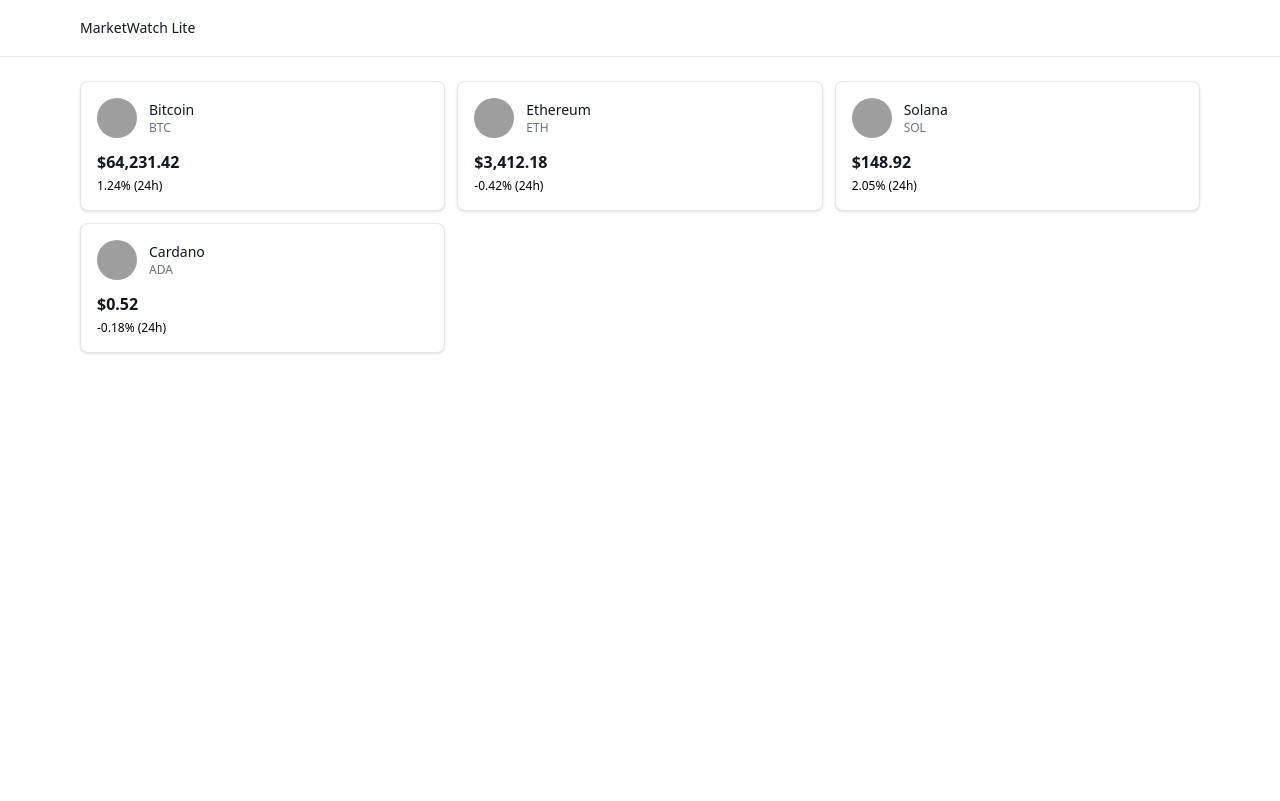
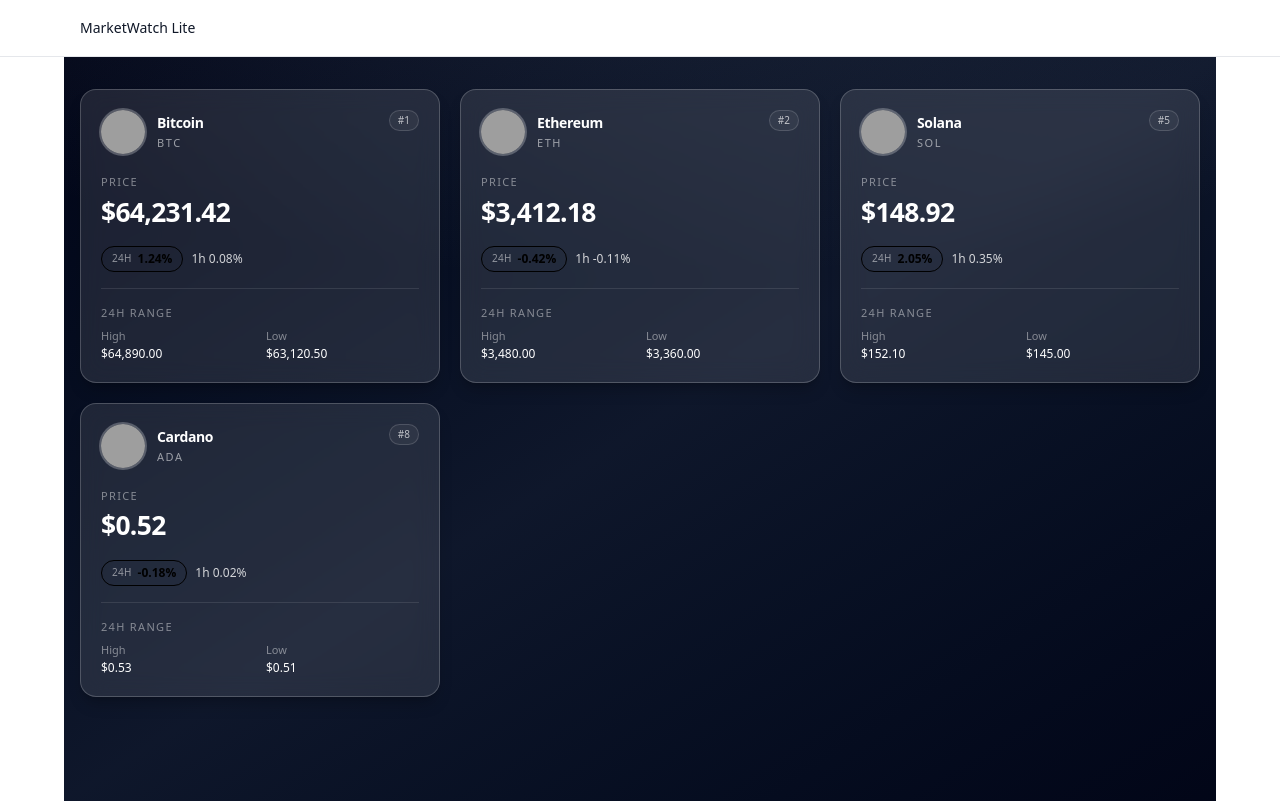
Before and after one commit to arivas-dev/marketwatch-lite, an Angular app: page / in a window 1280 px wide. Built offline with nearby package versions, Linux system fonts and the light colour scheme; grey boxes are pictures that could not be loaded.

Commit message:
style: enhance AssetCard component with improved layout and styling, update dashboard for better visual hierarchy

```diff
--- a/src/app/features/dashboard/dashboard.component.html
+++ b/src/app/features/dashboard/dashboard.component.html
@@ -1,9 +1,15 @@
-<main class="mx-auto w-full max-w-6xl min-h-[calc(100dvh-3.5rem)] px-4 py-6">
+<main
+  class="relative mx-auto w-full max-w-6xl min-h-[calc(100dvh-3.5rem)] bg-gradient-to-br from-slate-950 via-slate-900 to-slate-950 px-4 py-8"
+>
+  <div
+    class="pointer-events-none absolute inset-0 mx-auto max-w-6xl bg-[radial-gradient(ellipse_80%_50%_at_50%_-20%,rgba(148,163,184,0.14),transparent)]"
+    aria-hidden="true"
+  ></div>
   <ul
-    class="grid w-full grid-cols-1 gap-3 sm:grid-cols-2 lg:grid-cols-3"
+    class="relative grid w-full grid-cols-1 gap-4 sm:grid-cols-2 sm:gap-5 lg:grid-cols-3"
   >
     @for (coin of coins(); track coin.id) {
-      <app-asset-card [coin]="coin" />
+      <li appAssetCard [coin]="coin"></li>
     }
   </ul>
 </main>
--- a/src/app/shared/components/asset-card/asset-card.component.html
+++ b/src/app/shared/components/asset-card/asset-card.component.html
@@ -1,32 +1,92 @@
-<li
-  class="rounded-lg border border-gray-200 bg-white p-4 shadow-sm"
->
-  <div class="flex items-center gap-3">
-    <img
-      class="h-10 w-10 shrink-0 rounded-full"
-      [src]="coin().image"
-      [alt]="coin().name"
-      width="40"
-      height="40"
-      loading="lazy"
-    />
-    <div class="min-w-0 flex-1">
-      <p class="truncate text-sm font-medium text-gray-900">
+<div class="flex items-start justify-between gap-3">
+  <div class="flex min-w-0 flex-1 items-center gap-3">
+    <div class="relative shrink-0">
+      <img
+        class="h-11 w-11 rounded-full object-cover ring-2 ring-white/25"
+        [src]="coin().image"
+        [alt]="coin().name"
+        width="44"
+        height="44"
+        loading="lazy"
+      />
+    </div>
+    <div class="min-w-0">
+      <p class="truncate text-sm font-semibold tracking-tight text-white">
         {{ coin().name }}
       </p>
-      <p class="text-xs uppercase text-gray-500">
+      <p
+        class="mt-0.5 text-[11px] font-medium uppercase tracking-[0.14em] text-white/55"
+      >
         {{ coin().symbol }}
       </p>
     </div>
   </div>
-  <p class="mt-3 text-base font-semibold text-gray-900">
-    {{ coin().current_price | currency: 'USD' : 'symbol' : '1.2-2' }}
+  @if (coin().market_cap_rank > 0) {
+    <span
+      class="shrink-0 rounded-full border border-white/15 bg-white/5 px-2 py-0.5 text-[10px] font-medium tabular-nums text-white/70"
+    >
+      #{{ coin().market_cap_rank }}
+    </span>
+  }
+</div>
+
+<div class="mt-5">
+  <p
+    class="text-[11px] font-medium uppercase tracking-[0.12em] text-white/45"
+  >
+    Price
   </p>
   <p
-    class="mt-1 text-xs"
-    [class.text-emerald-600]="coin().price_change_percentage_24h >= 0"
-    [class.text-red-600]="coin().price_change_percentage_24h < 0"
+    class="mt-1 text-2xl font-semibold tracking-tight text-white tabular-nums sm:text-[1.65rem]"
   >
-    {{ coin().price_change_percentage_24h | number: '1.2-2' }}% (24h)
+    {{ coin().current_price | currency: 'USD' : 'symbol' : '1.2-8' }}
   </p>
-</li>
+</div>
+
+<div class="mt-4 flex flex-wrap items-center gap-2">
+  <span
+    class="inline-flex items-center gap-1.5 rounded-full border px-2.5 py-1 text-xs font-semibold tabular-nums"
+    [class.border-emerald-400/30]="coin().price_change_percentage_24h >= 0"
+    [class.bg-emerald-500/15]="coin().price_change_percentage_24h >= 0"
+    [class.text-emerald-100]="coin().price_change_percentage_24h >= 0"
+    [class.border-rose-400/30]="coin().price_change_percentage_24h < 0"
+    [class.bg-rose-500/15]="coin().price_change_percentage_24h < 0"
+    [class.text-rose-100]="coin().price_change_percentage_24h < 0"
+  >
+    <span
+      class="text-[10px] font-medium uppercase tracking-wide text-white/50"
+    >
+      24h
+    </span>
+    {{ coin().price_change_percentage_24h | number: '1.2-2' }}%
+  </span>
+  <span
+    class="text-xs font-medium tabular-nums text-white/80"
+    [class.text-emerald-200]="coin().price_change_percentage_1h_in_currency >= 0"
+    [class.text-rose-200]="coin().price_change_percentage_1h_in_currency < 0"
+  >
+    1h {{ coin().price_change_percentage_1h_in_currency | number: '1.2-2' }}%
+  </span>
+</div>
+
+<div class="mt-4 border-t border-white/10 pt-4">
+  <p
+    class="text-[11px] font-medium uppercase tracking-[0.12em] text-white/45"
+  >
+    24h range
+  </p>
+  <div class="mt-2 grid grid-cols-2 gap-3 text-xs">
+    <div>
+      <p class="text-[11px] text-white/45">High</p>
+      <p class="mt-0.5 font-medium tabular-nums text-white">
+        {{ coin().high_24h | currency: 'USD' : 'symbol' : '1.2-6' }}
+      </p>
+    </div>
+    <div>
+      <p class="text-[11px] text-white/45">Low</p>
+      <p class="mt-0.5 font-medium tabular-nums text-white">
+        {{ coin().low_24h | currency: 'USD' : 'symbol' : '1.2-6' }}
+      </p>
+    </div>
+  </div>
+</div>
--- a/src/app/shared/components/asset-card/asset-card.component.ts
+++ b/src/app/shared/components/asset-card/asset-card.component.ts
@@ -4,10 +4,14 @@
 import type { Coin } from '../../../models/coin.model';
 
 @Component({
-  selector: 'app-asset-card',
+  selector: '[appAssetCard]',
   standalone: true,
   imports: [CurrencyPipe, DecimalPipe],
   templateUrl: './asset-card.component.html',
+  host: {
+    class:
+      'group flex flex-col rounded-2xl border border-white/20 bg-white/10 p-5 shadow-lg shadow-black/20 outline-none backdrop-blur-md transition duration-300 hover:border-white/30 hover:bg-white/[0.14] hover:shadow-xl hover:shadow-black/25 focus-visible:ring-2 focus-visible:ring-white/35 focus-visible:ring-offset-2 focus-visible:ring-offset-slate-950',
+  },
 })
 export class AssetCardComponent {
   readonly coin = input.required<Coin>();
```
